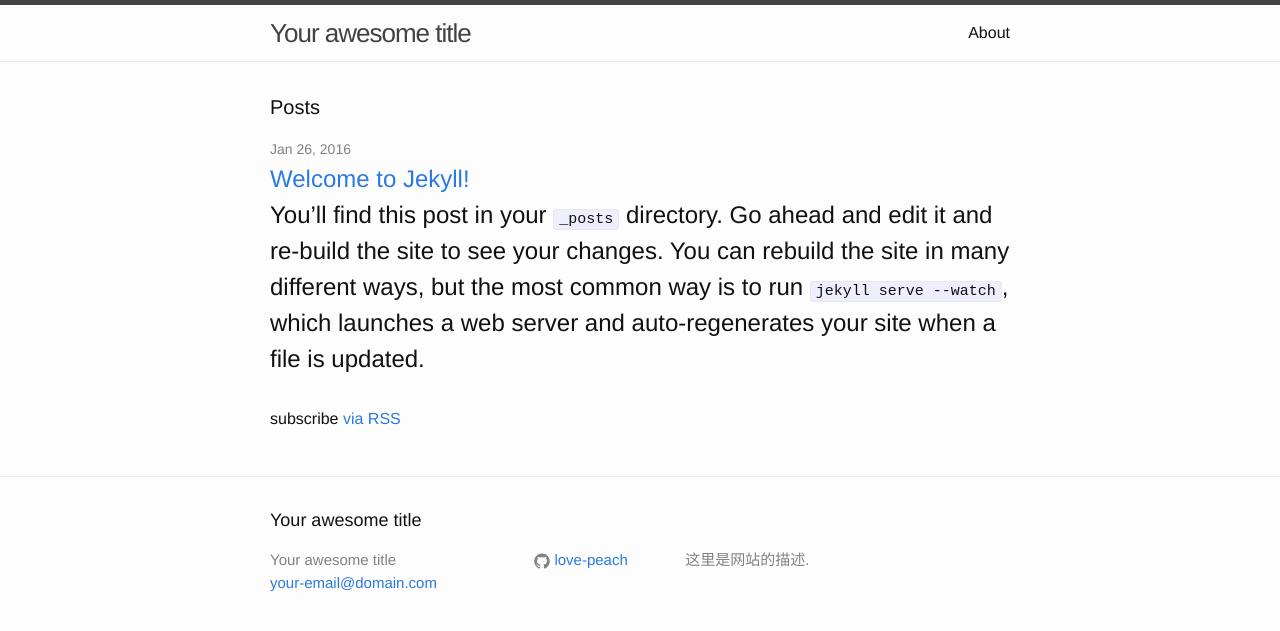
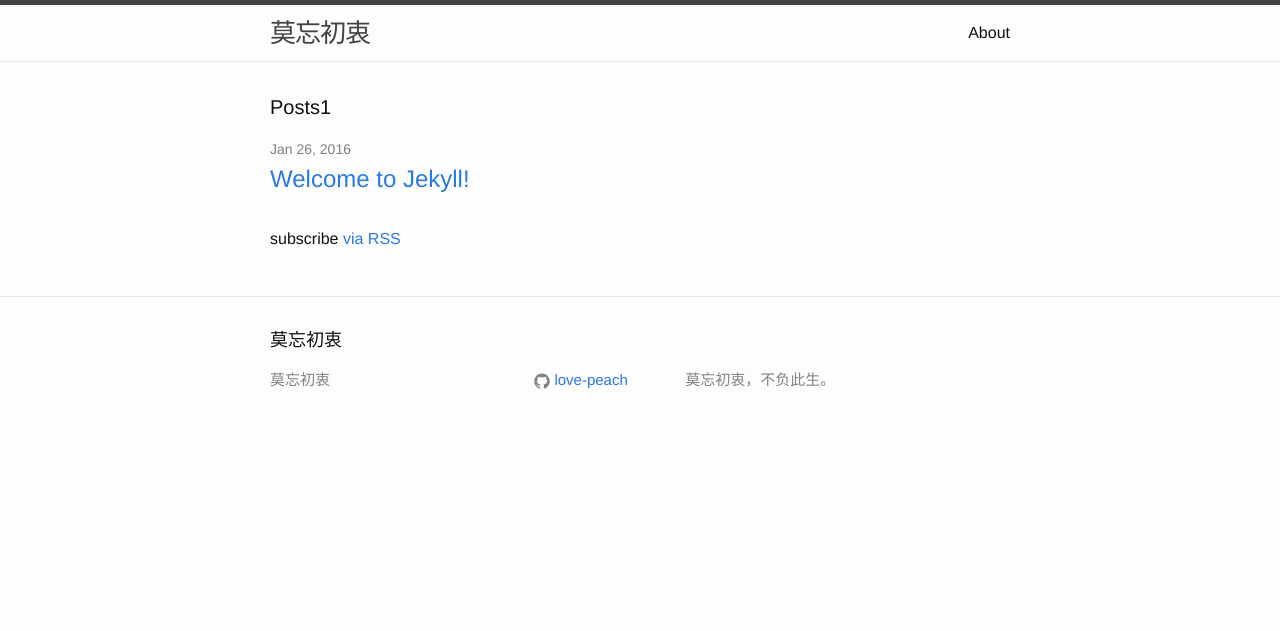
Before and after one commit to love-peach/blog-jekyll, a Jekyll site: the page built from index.html, in a window 1280 px wide. Shown: the top 631 px of the page. Built offline with Jekyll 4.4.1, drawn with Linux system fonts in a browser that asks for light colours; Markdown is read by kramdown in place of the engine named in the settings; the list of posts is cut into pages by our own code.

Commit message:
修改配置文件

```diff
--- a/_config.yml
+++ b/_config.yml
@@ -1,18 +1,38 @@
-# Site settings
-title: Your awesome title
-email: your-email@domain.com
-description: > # this means to ignore newlines until "baseurl:"
-  这里是网站的描述.
-baseurl: "/blog-jekyll" # the subpath of your site, e.g. /blog/
-url: "http://yourdomain.com" # the base hostname & protocol for your site
 
+# Where things are
+source:       .
+destination:  ./_site
+plugins:      ./_plugins
+layouts:      ./_layouts
+paginate:     8
+
+# Handling Reading
+safe:         false
+include:      [".htaccess"]
+exclude:      []
+keep_files:   [".git", ".svn"]
+encoding:     "utf-8"
+markdown_ext: "markdown,mkdown,mkdn,mkd,md"
+textile_ext:  "textile"
+
+# Conversion
+lsi:          false
+excerpt_separator: "\n\n"
+
+# Serving
+detach:       false
+port:         4000
+host:         127.0.0.1
+url:          /blog-jekyll
+
+#################################### global configure #######################################
+
+baseurl: /blog-jekyll
+markdown: redcarpet
+safe: false
 highlighter: pygments
-github: [Repository metadata]
-safe: true
-lsi: false
-
-
+title: 莫忘初衷
+description: 莫忘初衷，不负此生。
+theme: slate
 github_username:  love-peach
-
-# Build settings
-markdown: kramdown
+disqusname: DoubleLord
--- a/_includes/head.html
+++ b/_includes/head.html
@@ -7,6 +7,6 @@
     <meta name="description" content="{{ site.description }}">
 
     <link rel="stylesheet" href="{{ site.baseurl}}/css/main.css">
-    <link rel="stylesheet" href="{{ "/css/main.css" | prepend: site.baseurl/css/min.css }}">
+    <!--<link rel="stylesheet" href="{{ "/css/main.css" | prepend: site.baseurl/css/min.css }}">-->
     <link rel="canonical" href="{{ page.url | replace:'index.html','' | prepend: site.baseurl | prepend: site.url }}">
 </head>
--- a/index.html
+++ b/index.html
@@ -4,7 +4,7 @@ layout: default
 
 <div class="home">
 
-  <h1 class="page-heading">Posts</h1>
+  <h1 class="page-heading">Posts1</h1>
 
   <ul class="post-list">
     {% for post in site.posts %}
@@ -12,10 +12,11 @@ layout: default
         <span class="post-meta">{{ post.date | date: "%b %-d, %Y" }}</span>
 
         <h2>
-          <a class="post-link" href="{{ post.url | prepend: site.baseurl }}">{{ post.title }}</a>
-            {{ post.excerpt | remove: '<p>' | remove: '</p>' }}
+          <a class="post-link" href="{{ post.url | prepend: site.baseurl }}"> {{ post.title }}</a>
+
         </h2>
       </li>
+
     {% endfor %}
   </ul>
 
```
